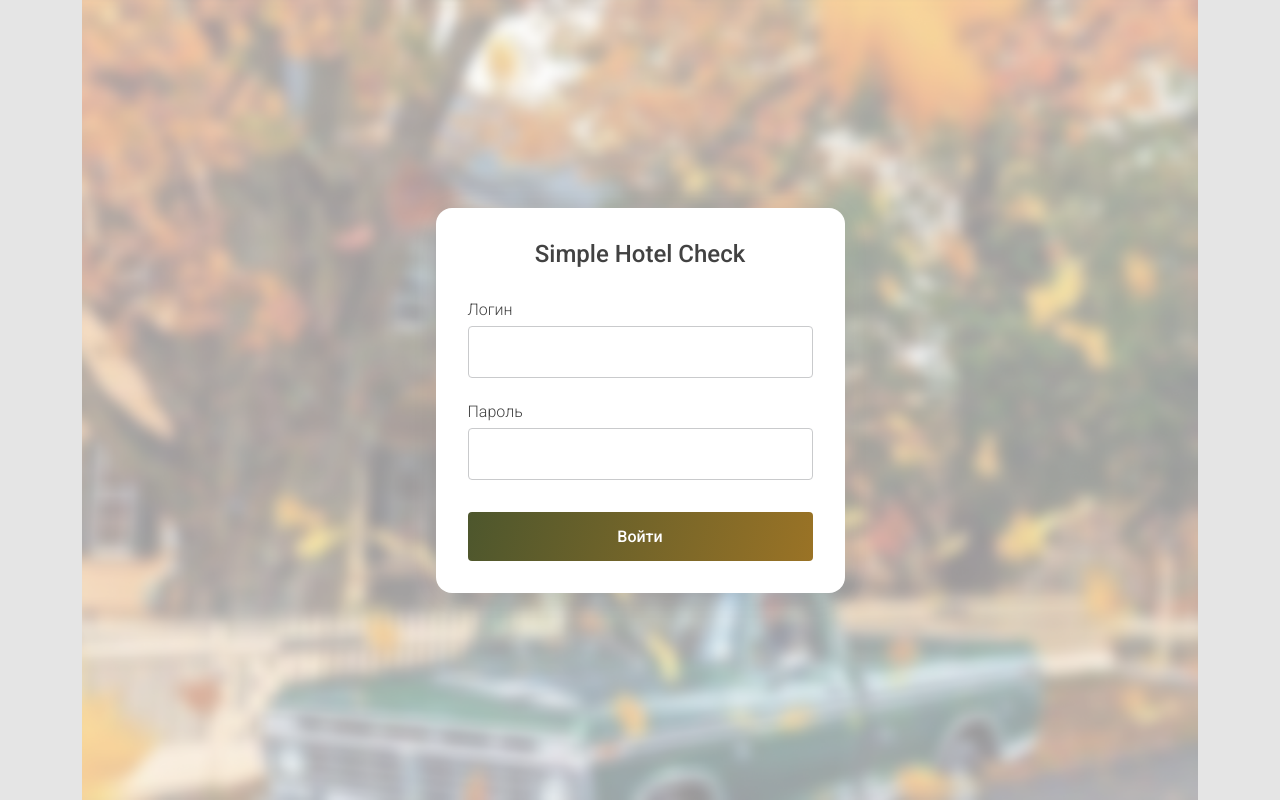
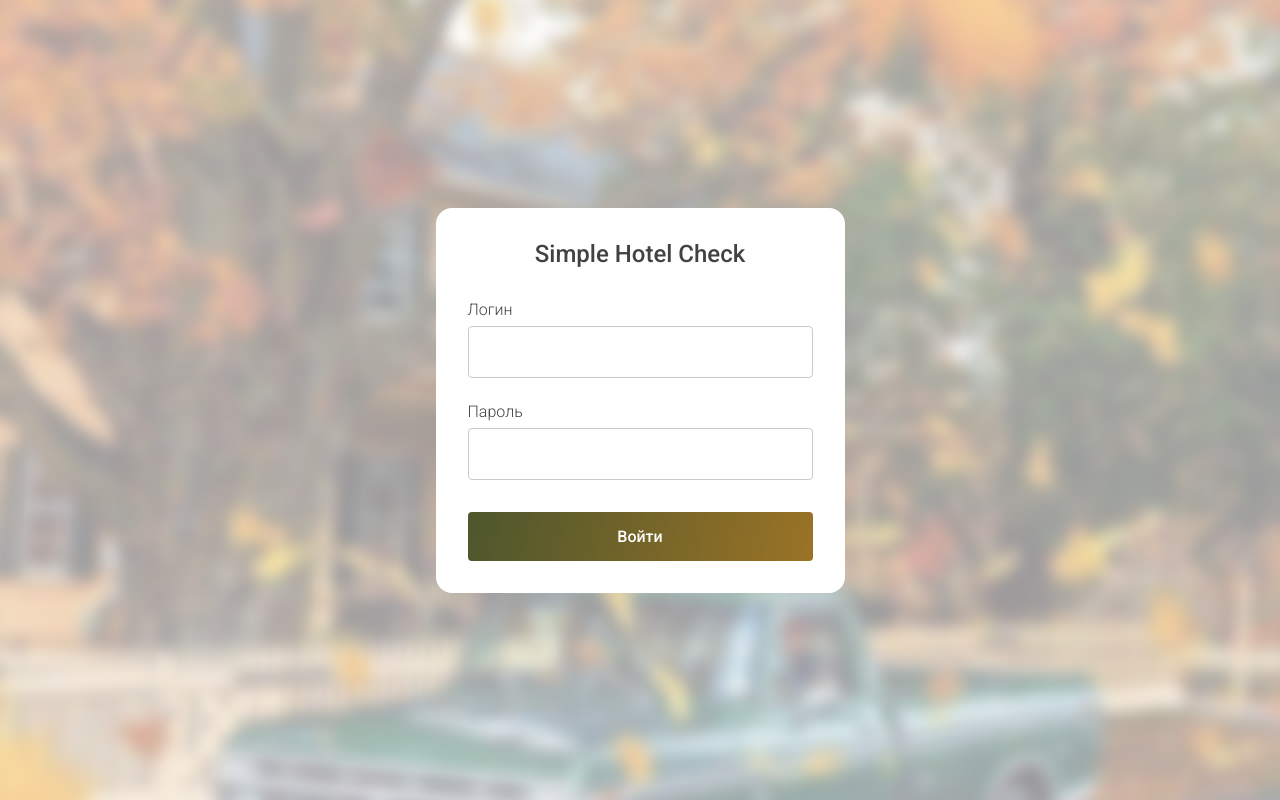
Before and after one commit to kl-grch/Search-Hotels, a React (Create React App) app: page /auth in a window 1280 px wide. Built offline with nearby package versions, Linux system fonts and the light colour scheme.

Commit message:
adaptive

```diff
--- a/public/index.html
+++ b/public/index.html
@@ -6,6 +6,7 @@
     <meta name="viewport" content="width=device-width, initial-scale=1" />
     <meta name="theme-color" content="#000000" />
     <meta http-equiv="Content-Security-Policy" content="upgrade-insecure-requests">
+    <meta name="theme-color" content="#E5E5E5">
     <meta
       name="description"
       content="Web site created using create-react-app"
--- a/src/components/pages/authorizationPage/AuthorizationPage.js
+++ b/src/components/pages/authorizationPage/AuthorizationPage.js
@@ -6,11 +6,13 @@ import AuthorizationForm from '../../authorizationForm/AuthorizationForm';
 
 function AuthorizationPage() {
     return (
-        <Container>
+        // <Container>
             <div className="authorization__page">
-                <AuthorizationForm/>
+                <Container>
+                    <AuthorizationForm/>
+                </Container>
             </div>
-        </Container>
+        // </Container>
     )
 }
 
--- a/src/components/pages/authorizationPage/authorizationPage.scss
+++ b/src/components/pages/authorizationPage/authorizationPage.scss
@@ -1,7 +1,10 @@
 .authorization__page {
     background: url('../../../assets/authorizationPage/background.png') no-repeat 100%/cover;
+}
+
+.container {
+    display: flex;
+    justify-content: center;
+    align-items: center;
     min-height: 100vh;
-    display: flex;
-    justify-content: center; /*Центрирование по горизонтали*/
-    align-items: center;
 }
--- a/src/style/inputs.scss
+++ b/src/style/inputs.scss
@@ -11,6 +11,7 @@
     line-height: 18px;
     align-items: center;
     color: #424242;
+    width: 100%;
     &-error {
         color: #EB1717;
 
```
